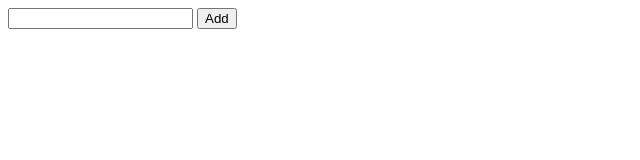
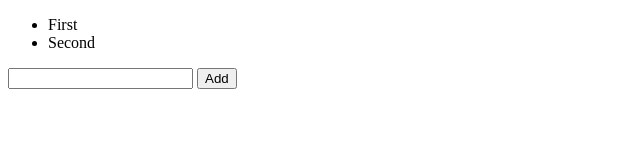
Before and after one commit to kadonomaro/todo-list-2020, a plain HTML site: page index.html in a window 1280 px wide. Shown: the whole page, without its empty margins (0-640 px from the left). Drawn offline with Linux system fonts and the light colour scheme.

Commit message:
feat: add Render class

```diff
--- a/index.html
+++ b/index.html
@@ -7,6 +7,10 @@
 </head>
 <body>
 
+    <div class="todo">
+        <ul class="todo__list js-list"></ul>
+    </div>
+
     <input class="js-title" type="text">
     <button class="js-add">Add</button>
 
--- a/src/js/components/List.js
+++ b/src/js/components/List.js
@@ -1,13 +1,16 @@
 export class List {
     constructor() {
-        this.todo = [];
+        this.todos = [
+            {id: 1, title: 'First'},
+            {id: 2, title: 'Second'}
+        ];
     }
 
     add({ title }) {
-        this.todo.push({
+        this.todos.push({
             id: Date.now().toString(),
             title
-        })
+        });
     }
 
     update(id) {
--- /dev/null
+++ b/src/js/components/Render.js
@@ -0,0 +1,17 @@
+export class Render {
+    constructor({list, selector, tag}) {
+        this.list = list;
+        this.parent = document.querySelector(selector);
+        this.tag = tag;
+    }
+
+    start() {
+        this.list.map(item => {
+            const child = document.createElement(this.tag);
+            child.textContent = item.title;
+            this.parent.append(child);
+        });
+    }
+
+
+}
--- a/src/js/main.js
+++ b/src/js/main.js
@@ -1,4 +1,5 @@
 import { List } from "./components/List.js";
+import { Render } from "./components/Render.js";
 
 document.addEventListener('DOMContentLoaded', function () {
 
@@ -6,11 +7,18 @@ document.addEventListener('DOMContentLoaded', function () {
     const titleInput = document.querySelector('.js-title');
     const list = new List();
 
+    const render = new Render({
+        list: list.todos,
+        selector: '.js-list',
+        tag: 'li'
+    });
+
+    render.start();
+
     addButton.addEventListener('click', () => {
         list.add({
             title: titleInput.value
         });
-        console.log(list.todo);
     });
 
 });
```
